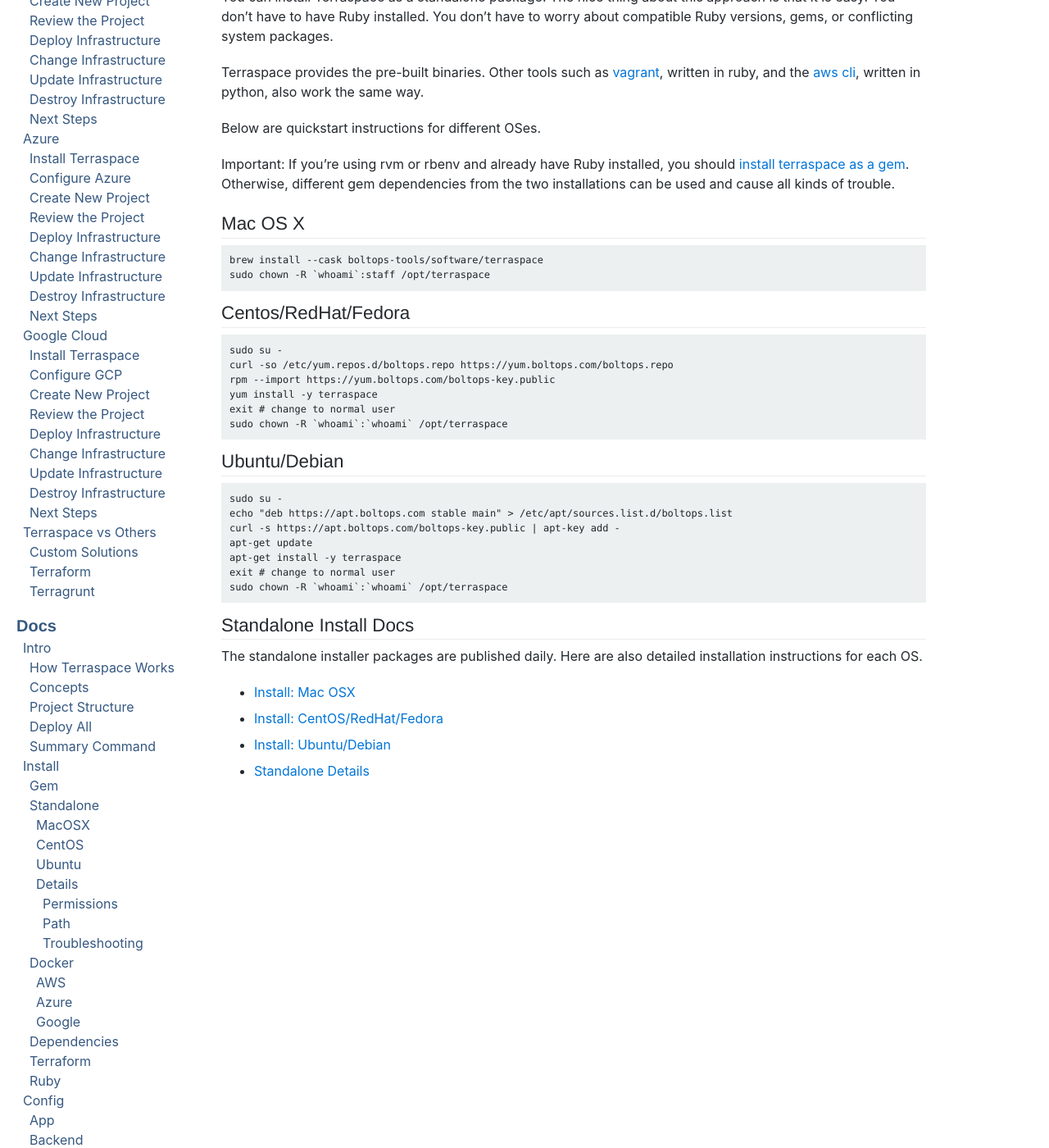
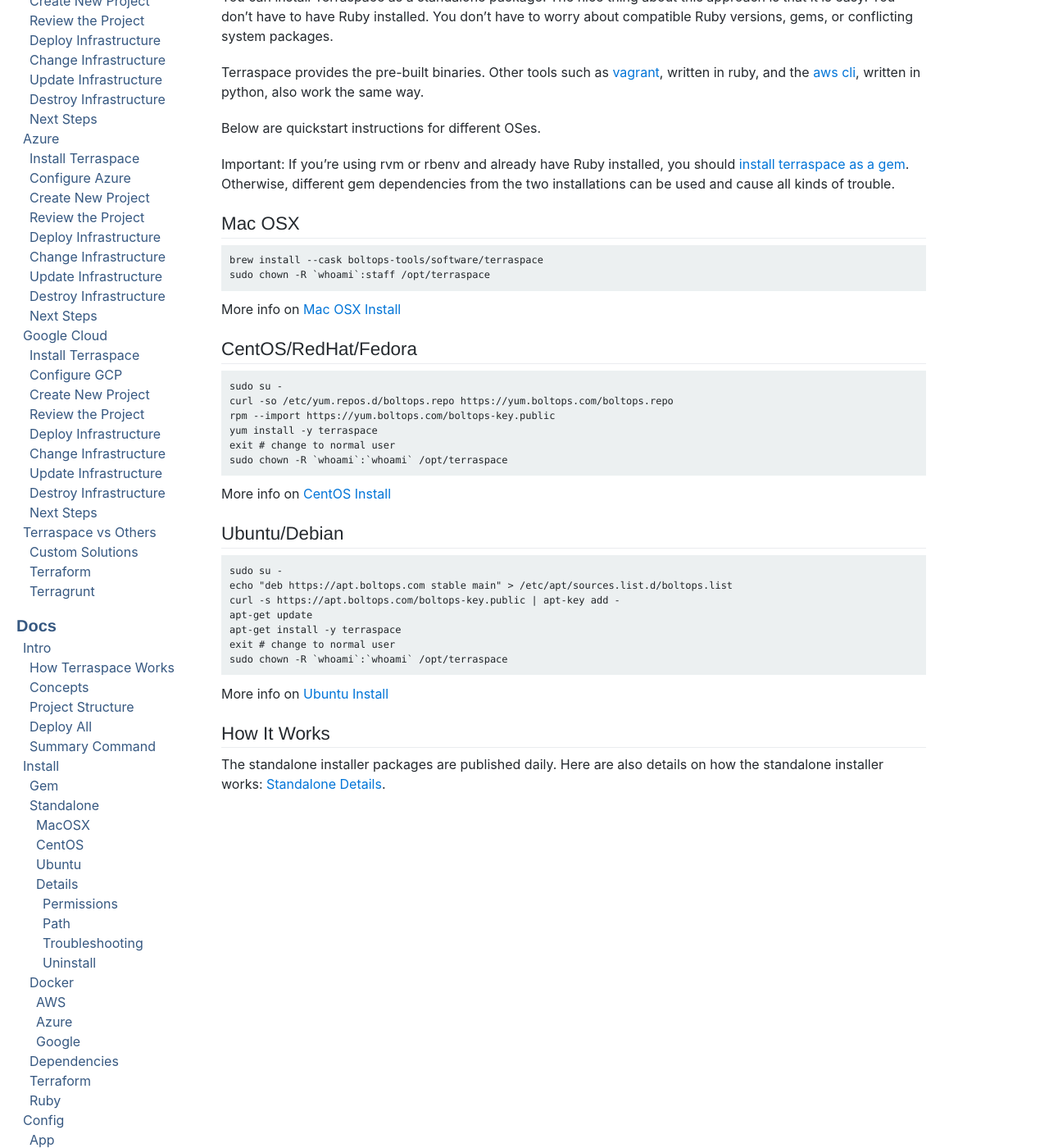
Before and after one commit to boltops-tools/terraspace-docs, a Jekyll site: the page built from _docs/install/standalone.md, in a window 1280 px wide and 1400 px high, scrolled down 215 px. Shown: the whole window at 82% size. Built offline with Jekyll 4.4.1, drawn with Linux system fonts in a browser that asks for light colours; a script that is not in the unit is left out.

Commit message:
update docs

```diff
--- a/_docs/install/standalone.md
+++ b/_docs/install/standalone.md
@@ -10,12 +10,14 @@
 
 Important: If you're using rvm or rbenv and already have Ruby installed, you should [install terraspace as a gem]({% link _docs/install/gem.md %}). Otherwise, different gem dependencies from the two installations can be used and cause all kinds of trouble.
 
-## Mac OS X
+## Mac OSX
 
     brew install --cask boltops-tools/software/terraspace
     sudo chown -R `whoami`:staff /opt/terraspace
 
-## Centos/RedHat/Fedora
+More info on [Mac OSX Install]({% link _docs/install/standalone/macosx.md %})
+
+## CentOS/RedHat/Fedora
 
     sudo su -
     curl -so /etc/yum.repos.d/boltops.repo https://yum.boltops.com/boltops.repo
@@ -23,6 +25,8 @@
     yum install -y terraspace
     exit # change to normal user
     sudo chown -R `whoami`:`whoami` /opt/terraspace
+
+More info on [CentOS Install]({% link _docs/install/standalone/centos.md %})
 
 ## Ubuntu/Debian
 
@@ -34,11 +38,8 @@
     exit # change to normal user
     sudo chown -R `whoami`:`whoami` /opt/terraspace
 
-## Standalone Install Docs
+More info on [Ubuntu Install]({% link _docs/install/standalone/ubuntu.md %})
 
-The standalone installer packages are published daily. Here are also detailed installation instructions for each OS.
+## How It Works
 
-{% assign docs = site.docs | where: "categories","standalone" | sort:"order" %}
-{% for doc in docs -%}
-* [{{ doc.title }}]({{ doc.url }})
-{% endfor %}
+The standalone installer packages are published daily. Here are also details on how the standalone installer works: [Standalone Details]({% link _docs/install/standalone/details.md %}).
--- a/_includes/sidebar.html
+++ b/_includes/sidebar.html
@@ -74,6 +74,7 @@
                 <li><a href="{% link _docs/install/standalone/details/permissions.md %}">Permissions</a></li>
                 <li><a href="{% link _docs/install/standalone/details/path.md %}">Path</a></li>
                 <li><a href="{% link _docs/install/standalone/details/troubleshoot.md %}">Troubleshooting</a></li>
+                <li><a href="{% link _docs/install/standalone/details/uninstall.md %}">Uninstall</a></li>
               </ul>
               </li>
             {% else %}
```
Also changed, not shown: _docs/install/standalone/details.md (+1 -13 lines), _docs/install/standalone/details/path.md (+1 -0 lines), _docs/install/standalone/details/permissions.md (+1 -0 lines), _docs/install/standalone/details/troubleshoot.md (+2 -0 lines), _docs/install/standalone/details/uninstall.md (added, +16 -0 lines).
